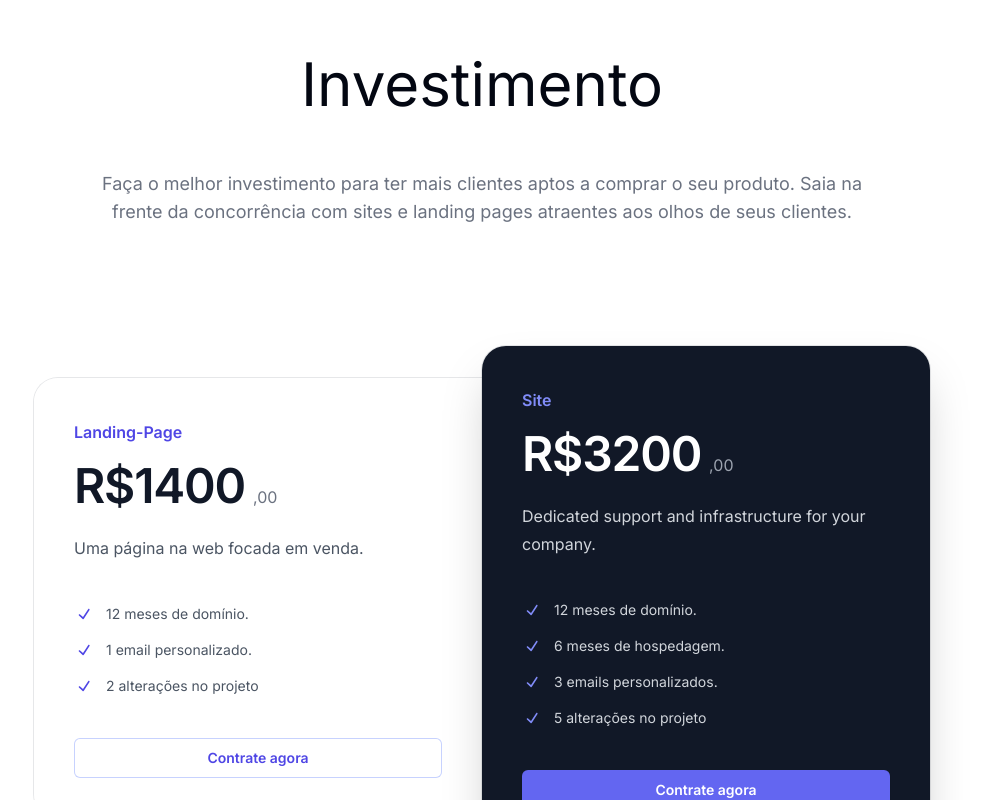
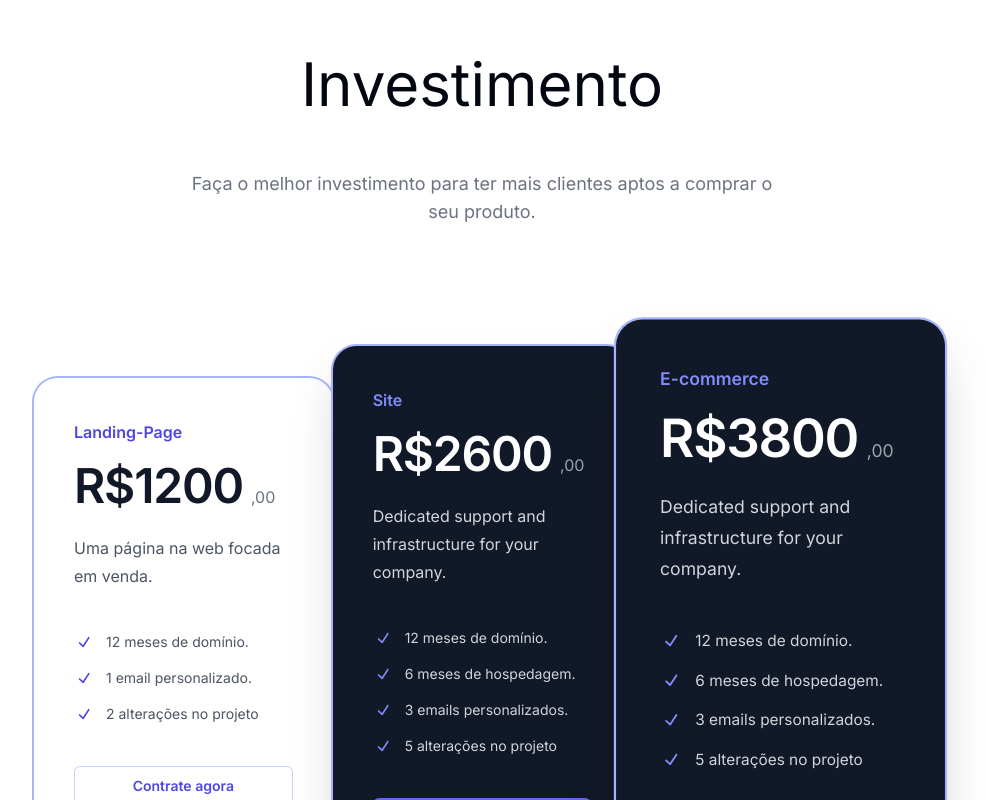
Before and after one commit to Cristhian-Shr/nextDev-landingPage, a Next.js app: page / in a window 1280 px wide. Shown: the part 3160-3960 px from the top of the page, without its empty margins (158-1144 px from the left). Built offline with nearby package versions, Linux system fonts and the light colour scheme.

Commit message:
ajustes nos modais e na section investiment, price e-commerce

```diff
--- a/src/app/_components/insvestiment-section.tsx
+++ b/src/app/_components/insvestiment-section.tsx
@@ -5,135 +5,83 @@ const tiers = [
     name: "Landing-Page",
     id: "tier-hobby",
     href: "#",
-    priceMonthly: "R$1400",
-    description:
-      "Uma página na web focada em venda.",
-    features: [
-      "12 meses de domínio.",
-      "1 email personalizado.",
-      "2 alterações no projeto",
-    ],
+    priceMonthly: "R$1200",
+    description: "Uma página na web focada em venda.",
+    features: ["12 meses de domínio.", "1 email personalizado.", "2 alterações no projeto"],
     featured: false,
   },
   {
     name: "Site",
     id: "tier-enterprise",
     href: "#",
-    priceMonthly: "R$3200",
+    priceMonthly: "R$2600",
     description: "Dedicated support and infrastructure for your company.",
-    features: [
-      "12 meses de domínio.",
-      "6 meses de hospedagem.",
-      "3 emails personalizados.",
-      "5 alterações no projeto",
-    ],
+    features: ["12 meses de domínio.", "6 meses de hospedagem.", "3 emails personalizados.", "5 alterações no projeto"],
+    featured: true,
+  },
+  {
+    name: "E-commerce",
+    id: "tier-enterprise",
+    href: "#",
+    priceMonthly: "R$3800",
+    description: "Dedicated support and infrastructure for your company.",
+    features: ["12 meses de domínio.", "6 meses de hospedagem.", "3 emails personalizados.", "5 alterações no projeto"],
     featured: true,
   },
 ];
 
 function classNames(...props: (string | undefined | false)[]): string {
-    return props.filter(Boolean).join(" ");
-  }
+  return props.filter(Boolean).join(" ");
+}
 
 function InvestmentSection() {
   return (
-    <section
-      id="investment"
-      className="container flex md:max-w-[64rem] flex-col md:py-12"
-    >
+    <section id="investment" className="container flex md:max-w-[64rem] flex-col md:py-12">
       <div
         aria-hidden="true"
         className="absolute inset-x-0 -top-3 -z-10 transform-gpu overflow-hidden px-36 blur-3xl"
       >
         <div
           style={{
-            clipPath:
-              "polygon(74.1% 44.1%, 100% 61.6%, 97.5% 26.9%, 85.5% 0.1%, 80.7% 2%, 72.5% 32.5%, 60.2% 62.4%, 52.4% 68.1%, 47.5% 58.3%, 45.2% 34.5%, 27.5% 76.7%, 0.1% 64.9%, 17.9% 100%, 27.6% 76.8%, 76.1% 97.7%, 74.1% 44.1%)",
+            clipPath: "polygon(74.1% 44.1%, 100% 61.6%, 97.5% 26.9%, 85.5% 0.1%, 80.7% 2%, 72.5% 32.5%, 60.2% 62.4%, 52.4% 68.1%, 47.5% 58.3%, 45.2% 34.5%, 27.5% 76.7%, 0.1% 64.9%, 17.9% 100%, 27.6% 76.8%, 76.1% 97.7%, 74.1% 44.1%)",
           }}
           className="mx-auto aspect-[1155/678] w-[72.1875rem] bg-gradient-to-tr from-[#ff80b5] to-[#9089fc] opacity-30"
         />
       </div>
       <div className="mx-auto flex max-w-[58rem] flex-col items-center space-y-4 text-center">
-        {/* <h2 className="text-base font-semibold leading-7 text-indigo-600">
-          Pricing
-        </h2> */}
-        <h2 className="font-heading text-3xl leading-[1.1] sm:text-3xl md:text-6xl">
-          Investimento
-        </h2>
+        <h2 className="font-heading text-3xl leading-[1.1] sm:text-3xl md:text-6xl">Investimento</h2>
         <p className="max-w-[85%] leading-normal text-muted-foreground sm:text-lg sm:leading-7 md:py-10">
-          Faça o melhor investimento para ter mais clientes aptos a comprar o
-          seu produto. Saia na frente da concorrência com sites e landing pages
-          atraentes aos olhos de seus clientes.
+          Faça o melhor investimento para ter mais clientes aptos a comprar o seu produto.
         </p>
       </div>
-      <div className="mx-auto mt-16 grid max-w-lg grid-cols-1 items-center gap-y-6 sm:mt-20
-      sm:gap-y-0 lg:max-w-4xl lg:grid-cols-2 px-4 md:px-0">
-        {tiers.map((tier, tierIdx) => (
+      <div className="mx-auto mt-16 grid max-w-lg grid-cols-1 items-center gap-y-6 sm:mt-20 sm:gap-y-0 lg:max-w-4xl lg:grid-cols-3 px-4 md:px-0">
+        {tiers.map((tier) => (
           <div
             key={tier.id}
             className={classNames(
-              tier.featured
-                ? "relative bg-gray-900 shadow-2xl"
-                : "bg-white/60 sm:mx-8 lg:mx-0",
-              tier.featured
-                ? ""
-                : tierIdx === 0
-                ? "rounded-t-3xl sm:rounded-b-none lg:rounded-bl-3xl lg:rounded-tr-none"
-                : "sm:rounded-t-none lg:rounded-bl-none lg:rounded-tr-3xl",
+              tier.featured ? "relative bg-gray-900 shadow-2xl" : "bg-white/60 sm:mx-8 lg:mx-0",
+              tier.name === "E-commerce" ? "scale-110 shadow-2xl ring-2 ring-indigo-300" : "ring-indigo-300 ring-2",
               "rounded-3xl p-8 ring-1 ring-gray-900/10 sm:p-10"
             )}
           >
-            <h3
-              id={tier.id}
-              className={classNames(
-                tier.featured ? "text-indigo-400" : "text-indigo-600",
-                "text-base font-semibold leading-7"
-              )}
-            >
+            <h3 id={tier.id} className={classNames(tier.featured ? "text-indigo-400" : "text-indigo-600", "text-base font-semibold leading-7")}>
               {tier.name}
             </h3>
             <p className="mt-4 flex items-baseline gap-x-2">
-              <span
-                className={classNames(
-                  tier.featured ? "text-white" : "text-gray-900",
-                  "text-5xl font-semibold tracking-tight"
-                )}
-              >
+              <span className={classNames(tier.featured ? "text-white" : "text-gray-900", "text-5xl font-semibold tracking-tight")}>
                 {tier.priceMonthly}
               </span>
-              <span
-                className={classNames(
-                  tier.featured ? "text-gray-400" : "text-gray-500",
-                  "text-base"
-                )}
-              >
+              <span className={classNames(tier.featured ? "text-gray-400" : "text-gray-500", "text-base")}>
                 ,00
               </span>
             </p>
-            <p
-              className={classNames(
-                tier.featured ? "text-gray-300" : "text-gray-600",
-                "mt-6 text-base leading-7"
-              )}
-            >
+            <p className={classNames(tier.featured ? "text-gray-300" : "text-gray-600", "mt-6 text-base leading-7")}>
               {tier.description}
             </p>
-            <ul
-              role="list"
-              className={classNames(
-                tier.featured ? "text-gray-300" : "text-gray-600",
-                "mt-8 space-y-3 text-sm leading-6 sm:mt-10"
-              )}
-            >
+            <ul role="list" className={classNames(tier.featured ? "text-gray-300" : "text-gray-600", "mt-8 space-y-3 text-sm leading-6 sm:mt-10")}>
               {tier.features.map((feature) => (
                 <li key={feature} className="flex gap-x-3">
-                  <CheckIcon
-                    aria-hidden="true"
-                    className={classNames(
-                      tier.featured ? "text-indigo-400" : "text-indigo-600",
-                      "h-6 w-5 flex-none"
-                    )}
-                  />
+                  <CheckIcon aria-hidden="true" className={classNames(tier.featured ? "text-indigo-400" : "text-indigo-600", "h-6 w-5 flex-none")} />
                   {feature}
                 </li>
               ))}
--- a/src/app/_components/modais/privacyPolicy-modal.tsx
+++ b/src/app/_components/modais/privacyPolicy-modal.tsx
@@ -10,30 +10,29 @@ const PrivacyPolicyModal: React.FC = () => {
 
   return (
     <section>
-      <button
-        onClick={openModal}
-      >
-        Política de Privacidade
-      </button>
+      <button onClick={openModal}>Política de Privacidade</button>
 
       {isOpen && (
-        <div className="fixed inset-0 flex items-center justify-center bg-black bg-opacity-50 z-50">
-          <div className="bg-black rounded-lg shadow-lg p-6 max-w-lg mx-4 relative">
-            <h2 className="text-2xl font-semibold mb-4">Política de Privacidade</h2>
+        <div className="fixed inset-0 flex items-center justify-center bg-black bg-opacity-50 z-40">
+          <div className="bg-gray-900 rounded-lg shadow-lg p-6 w-[100vw] md:w-[95vw] h-[100vh] md:h-[86vh] max-w-6xl mx-4 relative">
+            <h2 className="text-2xl font-semibold mb-4">
+              Política de Privacidade
+            </h2>
             <div className="max-h-96 overflow-y-auto text-slate-600 space-y-2">
               <p>
-                Esta é a política de privacidade para nossos serviços de desenvolvimento
-                de sites e landing pages. Coletamos dados apenas com o seu consentimento e
-                os utilizamos para fornecer serviços personalizados e aprimorar a experiência
-                do usuário.
+                Esta é a política de privacidade para nossos serviços de
+                desenvolvimento de sites e landing pages. Coletamos dados apenas
+                com o seu consentimento e os utilizamos para fornecer serviços
+                personalizados e aprimorar a experiência do usuário.
               </p>
               <p>
-                Garantimos que as informações são protegidas e usadas conforme previsto em
-                nossa política e legislação aplicável.
+                Garantimos que as informações são protegidas e usadas conforme
+                previsto em nossa política e legislação aplicável.
               </p>
               <p>
-                Para mais informações sobre como tratamos seus dados ou para exercer seus
-                direitos de privacidade, entre em contato conosco através de nosso e-mail.
+                Para mais informações sobre como tratamos seus dados ou para
+                exercer seus direitos de privacidade, entre em contato conosco
+                através de nosso e-mail.
               </p>
             </div>
             <div className="flex items-center justify-center py-2">
--- a/src/app/_components/modais/techs-modal.tsx
+++ b/src/app/_components/modais/techs-modal.tsx
@@ -13,18 +13,20 @@ const TechModal: React.FC = () => {
       <button onClick={openModal}>Tecnologias utilizadas</button>
 
       {isOpen && (
-        <div className="fixed inset-0 flex items-center justify-center bg-black bg-opacity-50 z-50">
-          <div className="bg-black rounded-lg shadow-lg p-6 max-w-lg mx-4 relative">
+        <div className="fixed inset-0 flex items-center justify-center bg-black bg-opacity-50 z-40">
+          <div className="bg-gray-900 rounded-lg shadow-lg p-6 w-[100vw] md:w-[95vw] h-[100vh] md:h-[86vh] max-w-6xl mx-4 relative">
             <h2 className="text-2xl md:text-3xl font-heading font-semibold mb-4 text-center">
               Tecnologias utilizadas nos projetos
             </h2>
-            <div className="max-h-96 overflow-y-auto text-slate-600 space-y-2">
+            <div className="max-h-[68vh] overflow-y-auto text-slate-600 space-y-2">
               <p className="text-slate-400">
                 Essas tecnologias são amplamente usadas no desenvolvimento web
                 moderno e desempenham papéis distintos, mas complementares:
               </p>
               <div>
-                <h2 className="pb-3 text-center text-xl md:text-2xl">HTML e CSS</h2>
+                <h2 className="pb-3 text-center text-xl md:text-2xl">
+                  HTML e CSS
+                </h2>
                 <p className="text-slate-400">
                   HTML (HyperText Markup Language) é a base estrutural de todas
                   as páginas da web, definindo a organização e conteúdo de uma
@@ -36,8 +38,10 @@ const TechModal: React.FC = () => {
                 </p>
               </div>
               <div>
-              <h2 className="pb-3 text-center text-xl md:text-2xl">Banco de dados</h2>
-              <p className="text-slate-400">
+                <h2 className="pb-3 text-center text-xl md:text-2xl">
+                  Banco de dados
+                </h2>
+                <p className="text-slate-400">
                   Bancos de dados são essenciais para o armazenamento e
                   recuperação de informações em uma aplicação. Eles podem ser
                   relacionais, como MySQL e PostgreSQL, onde dados são
@@ -49,8 +53,10 @@ const TechModal: React.FC = () => {
                 </p>
               </div>
               <div>
-              <h2 className="pb-3 text-center text-xl md:text-2xl">Tailwind CSS</h2>
-              <p className="text-slate-400">
+                <h2 className="pb-3 text-center text-xl md:text-2xl">
+                  Tailwind CSS
+                </h2>
+                <p className="text-slate-400">
                   Tailwind é um framework CSS utilitário que oferece classes
                   pré-definidas para estilização rápida. Em vez de escrever CSS
                   personalizado, os desenvolvedores aplicam classes diretamente
@@ -61,8 +67,10 @@ const TechModal: React.FC = () => {
                 </p>
               </div>
               <div>
-              <h2 className="pb-3 text-center text-xl md:text-2xl">JavaScript</h2>
-              <p className="text-slate-400">
+                <h2 className="pb-3 text-center text-xl md:text-2xl">
+                  JavaScript
+                </h2>
+                <p className="text-slate-400">
                   JavaScript é a linguagem de programação essencial para a web,
                   permitindo a criação de páginas interativas e dinâmicas. Ele
                   permite manipular o DOM, responder a eventos de usuários,
@@ -73,8 +81,10 @@ const TechModal: React.FC = () => {
                 </p>
               </div>
               <div>
-              <h2 className="pb-3 text-center text-xl md:text-2xl">React.js</h2>
-              <p className="text-slate-400">
+                <h2 className="pb-3 text-center text-xl md:text-2xl">
+                  React.js
+                </h2>
+                <p className="text-slate-400">
                   React é uma biblioteca JavaScript criada pelo Facebook para
                   construir interfaces de usuário. Ele introduz um modelo de
                   componentes reutilizáveis, permitindo que desenvolvedores
@@ -86,8 +96,11 @@ const TechModal: React.FC = () => {
                 </p>
               </div>
               <div>
-              <h2 className="pb-3 text-center text-xl md:text-2xl"> Next.js</h2>
-              <p className="text-slate-400">
+                <h2 className="pb-3 text-center text-xl md:text-2xl">
+                  {" "}
+                  Next.js
+                </h2>
+                <p className="text-slate-400">
                   Next é um framework para React que adiciona recursos
                   avançados, como renderização no lado do servidor (SSR) e
                   geração de páginas estáticas (SSG). Ele simplifica a criação
--- a/src/app/_components/modais/trafegoPago-modal.tsx
+++ b/src/app/_components/modais/trafegoPago-modal.tsx
@@ -16,7 +16,7 @@ const TrafegoPagoModal: React.FC = () => {
       <button onClick={openModal}>Trafego pago</button>
 
       {isOpen && (
-        <div className="fixed inset-0 flex items-center justify-center bg-black bg-opacity-50 z-50">
+        <div className="fixed inset-0 flex items-center justify-center bg-black bg-opacity-50 z-40">
           <div className="bg-gray-900 rounded-lg shadow-lg p-6 w-[100vw] md:w-[95vw] h-[100vh] md:h-[86vh] max-w-6xl mx-4 relative">
             <h2 className="text-2xl font-semibold mb-4">Trafego Pago:</h2>
             <div className="max-h-[85vh] overflow-y-auto text-slate-600 space-y-2">
@@ -53,7 +53,7 @@ const TrafegoPagoModal: React.FC = () => {
             <div className="flex pt-10 justify-end gap-8 px-4">
               <button
                 onClick={closeModal}
-                className="bg-primary py-2 px-4 text-md shadow-lg font-bold rounded"
+                className="bg-primary py-2 px-4 text-md shadow-lg font-bold rounded z-50"
               >
                 Fechar
               </button>
```
Lines whose indentation alone changed are shown as unchanged.
